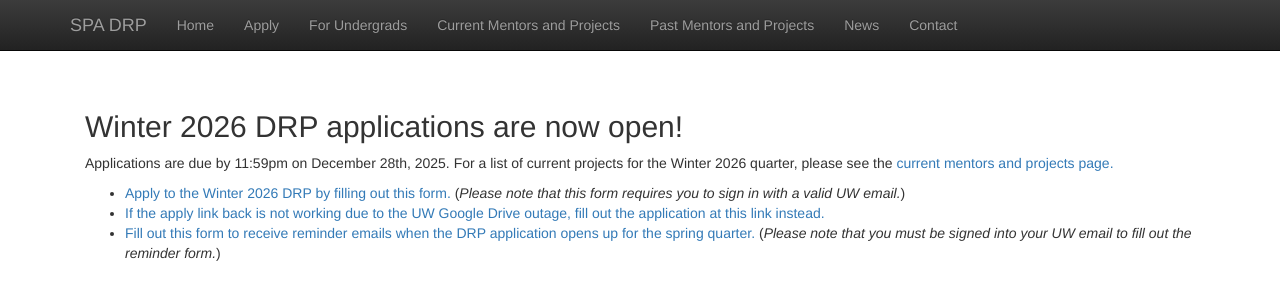
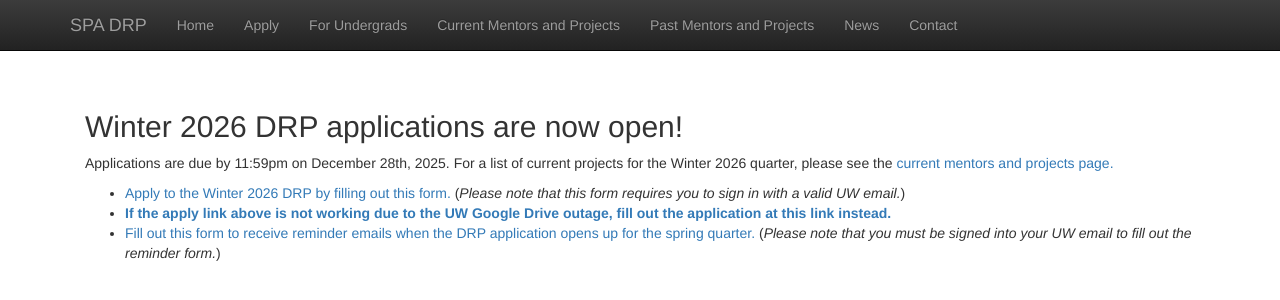
Before and after one commit to SPA-DRP/spa-drp.github.io, a Jekyll site: the page built from apply.md, in a window 1280 px wide. Shown: the top 300 px of the page. Built offline with Jekyll 4.4.1, drawn with Linux system fonts in a browser that asks for light colours; nearby versions of some CDN libraries; library files that are not in the unit come from our copies.

Commit message:
outage 2

```diff
--- a/apply.md
+++ b/apply.md
@@ -10,5 +10,5 @@
 Applications are due by 11:59pm on December 28th, 2025. For a list of current projects for the Winter 2026 quarter, please see the [current mentors and projects page.](https://spa-drp.github.io/currentmentors.html)
 
 * [Apply to the Winter 2026 DRP by filling out this form.](https://docs.google.com/forms/d/e/1FAIpQLSdb752MTBqvcHPxFTBeLaO6bzgC1bVaBRx9SiDckdK78DHdTw/viewform?usp=publish-editor) (*Please note that this form requires you to sign in with a valid UW email.*)
-* [If the apply link back is not working due to the UW Google Drive outage, fill out the application at this link instead.](https://docs.google.com/forms/d/e/1FAIpQLSfKp9UB56UWgx-W-kQI2UcNXQjGNr6TdtMlAc7hBdZT2oMs9g/viewform?usp=dialog)
+* [**If the apply link above is not working due to the UW Google Drive outage, fill out the application at this link instead.**](https://docs.google.com/forms/d/e/1FAIpQLSfKp9UB56UWgx-W-kQI2UcNXQjGNr6TdtMlAc7hBdZT2oMs9g/viewform?usp=dialog)
 * [Fill out this form to receive reminder emails when the DRP application opens up for the spring quarter.](https://docs.google.com/forms/d/e/1FAIpQLSdq6fVS3UI3ABV0uQA1fNpujUruzHmR8QyI4ovkIdXadxqNQQ/viewform?usp=dialog) (*Please note that you must be signed into your UW email to fill out the reminder form.*)
```
